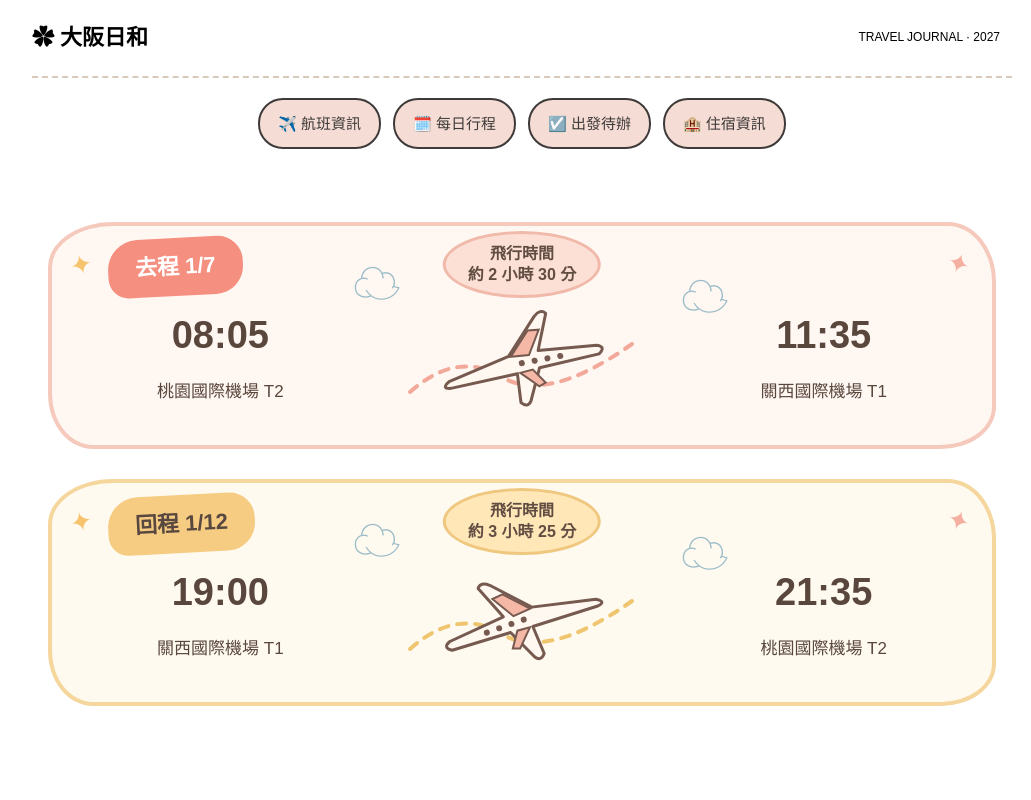
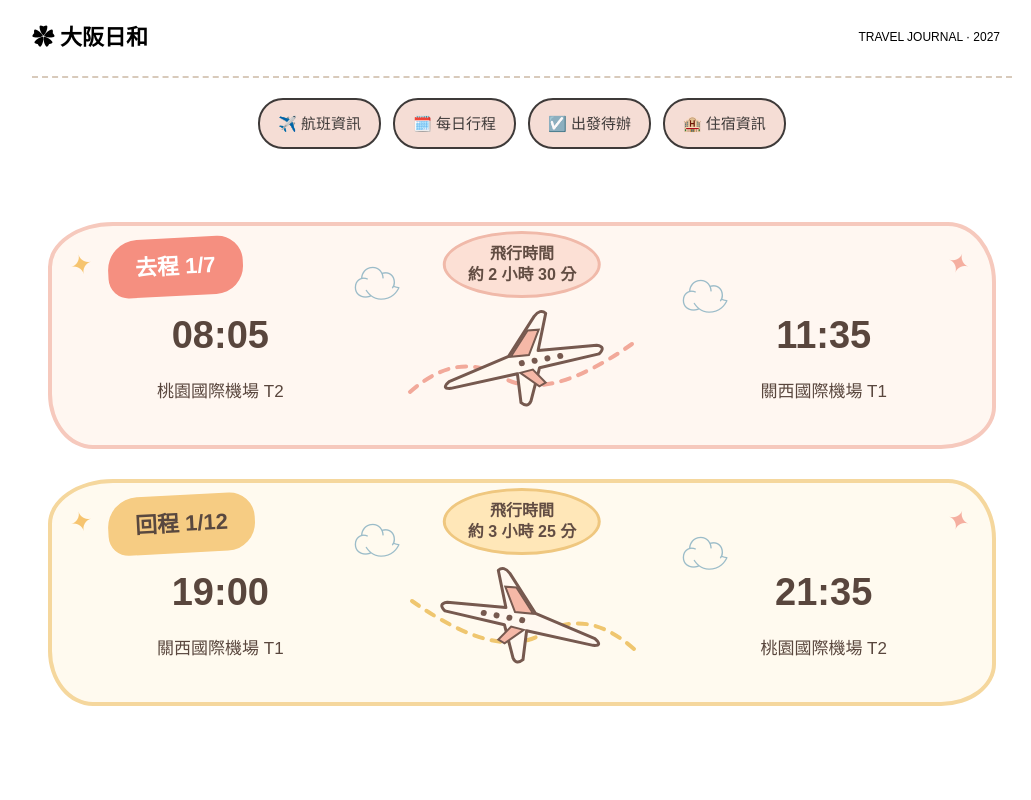
Before and after one commit to joanne888888/osaka-trip, a plain HTML site: page index.html in a window 1280 px wide. Shown: the top 800 px of the page, without its empty margins (118-1149 px from the left). Drawn offline with Linux system fonts and the light colour scheme; a web font is replaced by a local one.

Commit message:
Update index.html

```diff
--- a/index.html
+++ b/index.html
@@ -152,6 +152,10 @@ html {
   overflow: visible;
 }
 
+    /* 回程飛機反向飛行 */
+.return .flight-art svg {
+  transform: scaleX(-1);
+}
 .flight-cloud {
   position: absolute;
   z-index: 1;
@@ -422,7 +426,7 @@ footer { text-align: center; border-top: 2px dashed #D8CABB; padding: 28px 0 40p
           <path d="M8 90 Q55 48 100 75 T230 42"
                 fill="none" stroke="#EFC66F" stroke-width="4"
                 stroke-dasharray="9 9" stroke-linecap="round"/>
-         <g transform="translate(120 58) scale(-1 1) rotate(15)">
+         <g transform="translate(120 58) rotate(-15)">
             <path d="M-76 2 L-12 -7 L23 -39 Q31 -45 35 -39
                      L18 -5 L76 5 Q85 9 76 14 L15 12
                      L-2 42 Q-7 48 -12 41 L-8 12 L-76 9
```
